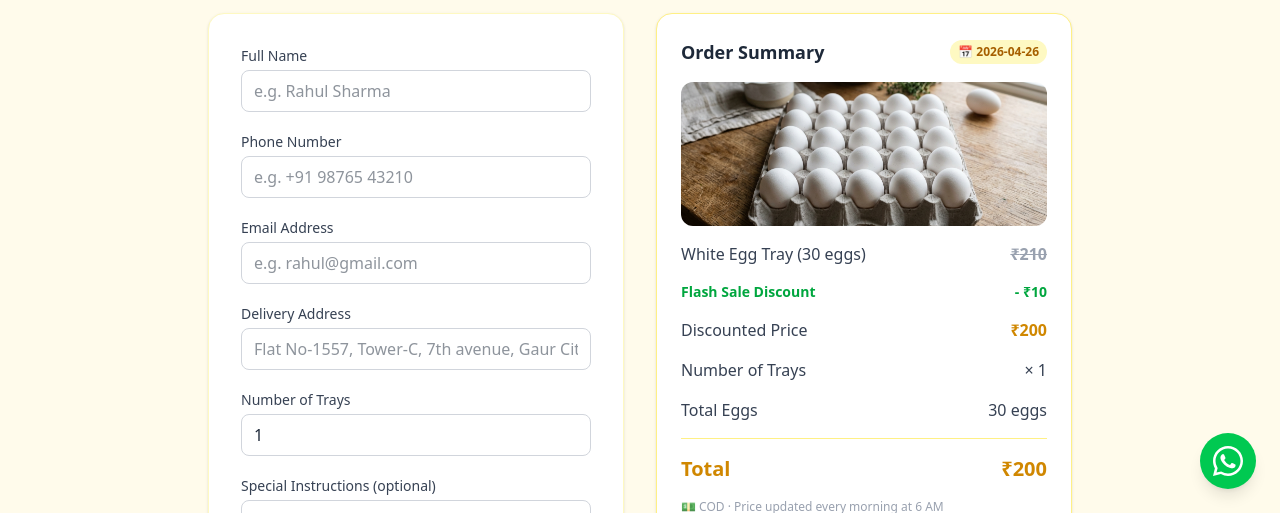
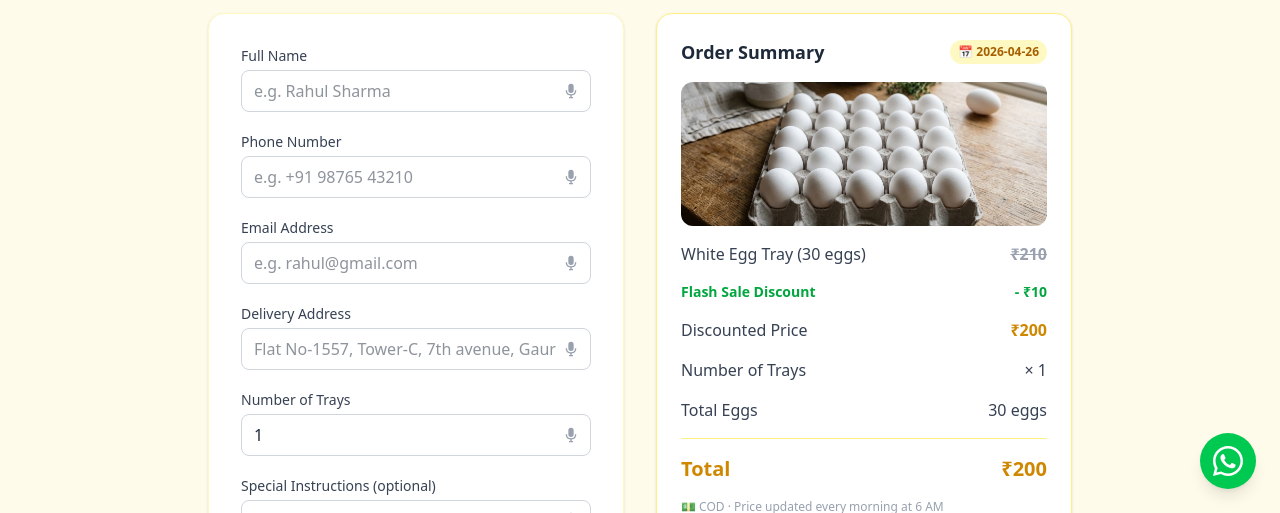
Before and after one commit to rupendra1817/fresheggsdirect, a Next.js app: page /order in a window 1280 px wide. Shown: the part 287-800 px from the top of the page. Built offline with nearby package versions, Linux system fonts and the light colour scheme.

Commit message:
Added mic feature

```diff
--- a/app/order/page.tsx
+++ b/app/order/page.tsx
@@ -37,6 +37,27 @@ export default function OrderPage() {
   const discountedPrice = trayPrice - flashDiscount;
   const total = discountedPrice * Number(form.quantity);
   const totalEggs = TRAY_QTY * Number(form.quantity);
+
+  const [listeningField, setListeningField] = useState<string | null>(null);
+
+  function startListening(field: string) {
+    const SpeechRecognition = (window as any).SpeechRecognition || (window as any).webkitSpeechRecognition;
+    if (!SpeechRecognition) return alert("Speech recognition not supported in this browser.");
+    const recognition = new SpeechRecognition();
+    recognition.lang = "en-IN";
+    recognition.interimResults = false;
+    recognition.onstart = () => setListeningField(field);
+    recognition.onend = () => setListeningField(null);
+    recognition.onresult = (e: any) => {
+      let transcript = e.results[0][0].transcript.trim();
+      if (field === "quantity") {
+        const wordToNum: Record<string, string> = { one: "1", two: "2", three: "3", four: "4", five: "5", six: "6", seven: "7", eight: "8", nine: "9", ten: "10" };
+        transcript = wordToNum[transcript.toLowerCase()] ?? transcript.replace(/[^0-9]/g, "");
+      }
+      setForm((prev) => ({ ...prev, [field]: field === "quantity" ? transcript : ((prev as any)[field] ? (prev as any)[field] + " " + transcript : transcript) }));
+    };
+    recognition.start();
+  }
 
   function handleChange(e: React.ChangeEvent<HTMLInputElement | HTMLTextAreaElement>) {
     setForm((prev) => ({ ...prev, [e.target.name]: e.target.value }));
@@ -99,22 +120,22 @@ Time: ${new Date().toLocaleString("en-IN", { dateStyle: "medium", timeStyle: "sh
         {/* Form */}
         <form onSubmit={handleSubmit} className="bg-white rounded-2xl shadow p-8 space-y-5 border border-yellow-100">
           <Field label="Full Name">
-            <input name="name" required value={form.name} onChange={handleChange} placeholder="e.g. Rahul Sharma" />
+            <SpeechInput name="name" required value={form.name} onChange={handleChange} placeholder="e.g. Rahul Sharma" onMic={() => startListening("name")} listening={listeningField === "name"} />
           </Field>
           <Field label="Phone Number">
-            <input name="phone" required type="tel" value={form.phone} onChange={handleChange} placeholder="e.g. +91 98765 43210" />
+            <SpeechInput name="phone" required type="tel" value={form.phone} onChange={handleChange} placeholder="e.g. +91 98765 43210" onMic={() => startListening("phone")} listening={listeningField === "phone"} />
           </Field>
           <Field label="Email Address">
-            <input name="email" type="email" value={form.email} onChange={handleChange} placeholder="e.g. rahul@gmail.com" />
+            <SpeechInput name="email" type="email" value={form.email} onChange={handleChange} placeholder="e.g. rahul@gmail.com" onMic={() => startListening("email")} listening={listeningField === "email"} />
           </Field>
           <Field label="Delivery Address">
-            <input name="address" required value={form.address} onChange={handleChange} placeholder="Flat No-1557, Tower-C, 7th avenue, Gaur City" />
+            <SpeechInput name="address" required value={form.address} onChange={handleChange} placeholder="Flat No-1557, Tower-C, 7th avenue, Gaur City" onMic={() => startListening("address")} listening={listeningField === "address"} />
           </Field>
           <Field label="Number of Trays">
-            <input name="quantity" required type="number" min={1} max={100} value={form.quantity} onChange={handleChange} />
+            <SpeechInput name="quantity" required type="number" min={1} max={100} value={form.quantity} onChange={handleChange} placeholder="e.g. 2" onMic={() => startListening("quantity")} listening={listeningField === "quantity"} />
           </Field>
           <Field label="Special Instructions (optional)">
-            <textarea name="notes" rows={3} value={form.notes} onChange={handleChange} placeholder="e.g. Call before delivery, leave at gate…" />
+            <SpeechInput name="notes" textarea rows={3} value={form.notes} onChange={handleChange} placeholder="e.g. Call before delivery, leave at gate…" onMic={() => startListening("notes")} listening={listeningField === "notes"} />
           </Field>
           <button type="submit" disabled={loading || !price}
             className="w-full bg-yellow-400 hover:bg-yellow-500 disabled:opacity-60 text-gray-900 font-bold py-3 rounded-full transition-colors text-lg">
@@ -195,11 +216,30 @@ Time: ${new Date().toLocaleString("en-IN", { dateStyle: "medium", timeStyle: "sh
   );
 }
 
+function SpeechInput({ onMic, listening, textarea, rows, ...props }: any) {
+  return (
+    <div className="relative">
+      {textarea
+        ? <textarea rows={rows} {...props} className="w-full border border-gray-300 rounded-lg px-3 py-2 pr-8 focus:outline-none focus:ring-2 focus:ring-yellow-400 resize-none" />
+        : <input {...props} className="w-full border border-gray-300 rounded-lg px-3 py-2 pr-8 focus:outline-none focus:ring-2 focus:ring-yellow-400" />}
+      <button
+        type="button"
+        onClick={onMic}
+        className={`absolute right-2 ${textarea ? "top-2" : "top-1/2 -translate-y-1/2"} p-1 transition-colors ${listening ? "text-red-500 animate-pulse" : "text-gray-400 hover:text-yellow-500"}`}
+        title="Speak">
+        <svg xmlns="http://www.w3.org/2000/svg" width="16" height="16" viewBox="0 0 24 24" fill="currentColor">
+          <path d="M12 1a4 4 0 0 1 4 4v6a4 4 0 0 1-8 0V5a4 4 0 0 1 4-4zm-1 17.93V21H9v2h6v-2h-2v-2.07A8 8 0 0 0 20 11h-2a6 6 0 0 1-12 0H4a8 8 0 0 0 7 7.93z"/>
+        </svg>
+      </button>
+    </div>
+  );
+}
+
 function Field({ label, children }: { label: string; children: React.ReactNode }) {
   return (
     <div className="flex flex-col gap-1">
       <label className="text-sm font-medium text-gray-700">{label}</label>
-      <div className="[&>input]:w-full [&>input]:border [&>input]:border-gray-300 [&>input]:rounded-lg [&>input]:px-3 [&>input]:py-2 [&>input]:focus:outline-none [&>input]:focus:ring-2 [&>input]:focus:ring-yellow-400 [&>textarea]:w-full [&>textarea]:border [&>textarea]:border-gray-300 [&>textarea]:rounded-lg [&>textarea]:px-3 [&>textarea]:py-2 [&>textarea]:focus:outline-none [&>textarea]:focus:ring-2 [&>textarea]:focus:ring-yellow-400">
+      <div>
         {children}
       </div>
     </div>
```
